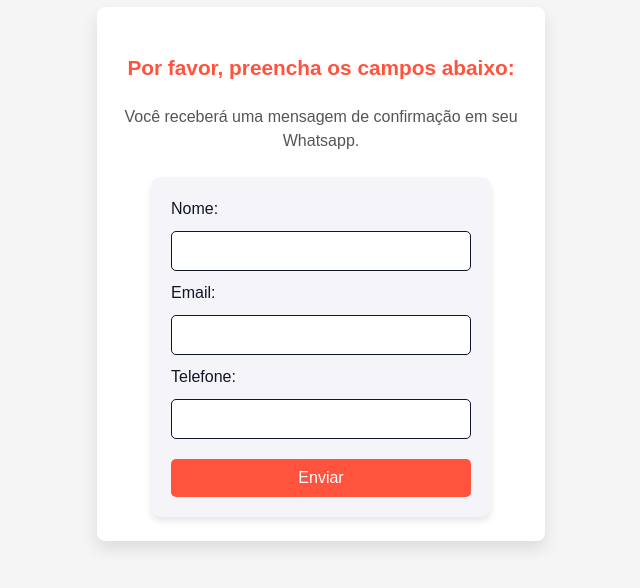
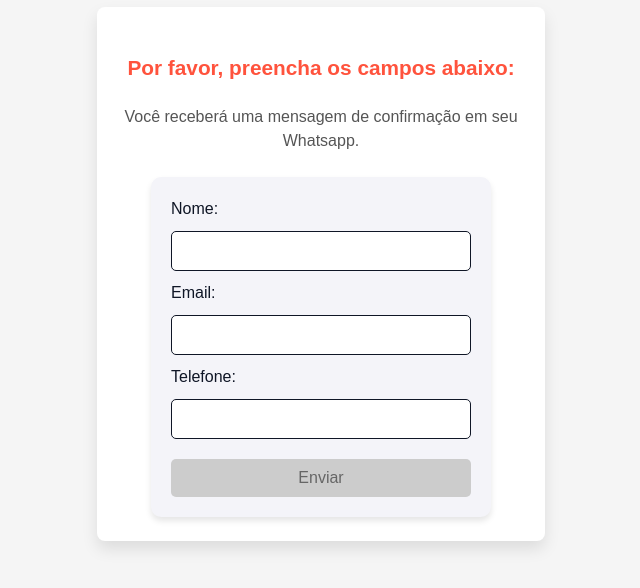
Before and after one commit to lsalatiel/schedule-system, a React (Vite) app in the folder src/frontend/: page /cadastro in a window 1280 px wide. Shown: the part 134-722 px from the top of the page, without its empty margins (319-959 px from the left). Built offline with nearby package versions, Linux system fonts and the light colour scheme.

Commit message:
feat: add restrictions to submit button

```diff
--- a/src/frontend/src/components/Form.tsx
+++ b/src/frontend/src/components/Form.tsx
@@ -5,26 +5,53 @@ export default function Form() {
     const [name, setName] = useState("");
     const [email, setEmail] = useState("");
     const [phone, setPhone] = useState("");
+    const [error, setError] = useState("");
+    const [isFormValid, setIsFormValid] = useState(false);
 
     // Handler functions for input changes
     const handleNameChange = (e:any) => {
         setName(e.target.value);
+        validateForm(e.target.value, email, phone);
     };
 
     const handleEmailChange = (e:any) => {
-        setEmail(e.target.value);
+        const emailInput = e.target.value;
+        setEmail(emailInput);
+
+        if (!emailInput.includes("@"))
+            setError("O email deve conter @");
+        else
+            setError("");
+
+        validateForm(name, emailInput, phone);
     };
 
     const handlePhoneChange = (e:any) => {
-        setPhone(e.target.value);
+       const phoneInput = e.target.value;
+
+        // Allow only numbers using regex
+        if (/^\d*$/.test(phoneInput) || phoneInput == "") {
+            setPhone(phoneInput);
+            validateForm(name, email, phoneInput);
+        }
+    };
+
+    const validateForm = (name: string, email: string, phone: string) => {
+        if (name && email.includes("@") && phone)
+            setIsFormValid(true);
+        else
+            setIsFormValid(false);
     };
 
     // Function to handle form submission or accessing the values
     const handleSubmit = (e:any) => {
         e.preventDefault();
-        console.log('Name:', name);
-        console.log('Email:', email);
-        console.log('Phone:', phone);
+
+        if (!isFormValid) return;
+
+        console.log("Name:", name);
+        console.log("Email:", email);
+        console.log("Phone:", phone);
     };
 
     return (
@@ -38,6 +65,7 @@ export default function Form() {
                     value={name}
                     onChange={handleNameChange}
                 />
+
                 <label htmlFor="email">Email:</label>
                 <input
                     className="user-input"
@@ -46,6 +74,8 @@ export default function Form() {
                     value={email}
                     onChange={handleEmailChange}
                 />
+                {error && <p className="error">{error}</p>}
+
                 <label htmlFor="phone">Telefone:</label>
                 <input
                     className="user-input"
@@ -54,7 +84,14 @@ export default function Form() {
                     value={phone}
                     onChange={handlePhoneChange}
                 />
-                <button className="submit-button" type="submit">Enviar</button>
+
+                <button
+                    className="submit-button"
+                    type="submit"
+                    disabled={!isFormValid}
+                >
+                    Enviar
+                </button>
             </form>
         </div>
     );
--- a/src/frontend/src/components/styles/form.css
+++ b/src/frontend/src/components/styles/form.css
@@ -44,3 +44,16 @@ label {
     text-align: left;
     font-size: 1em;
 }
+
+.error {
+    color: #FF533D;
+    font-size: 0.875em; /* 14px */
+    margin-top: 0.3125em; /* 5px */
+    margin-bottom: 0.3125em; /* 5px */
+}
+
+.submit-button:disabled {
+    background-color: #ccc; /* Gray color when disabled */
+    cursor: not-allowed; /* Change cursor to indicate disabled state */
+    color: #666; /* Lighter text color */
+}
```
